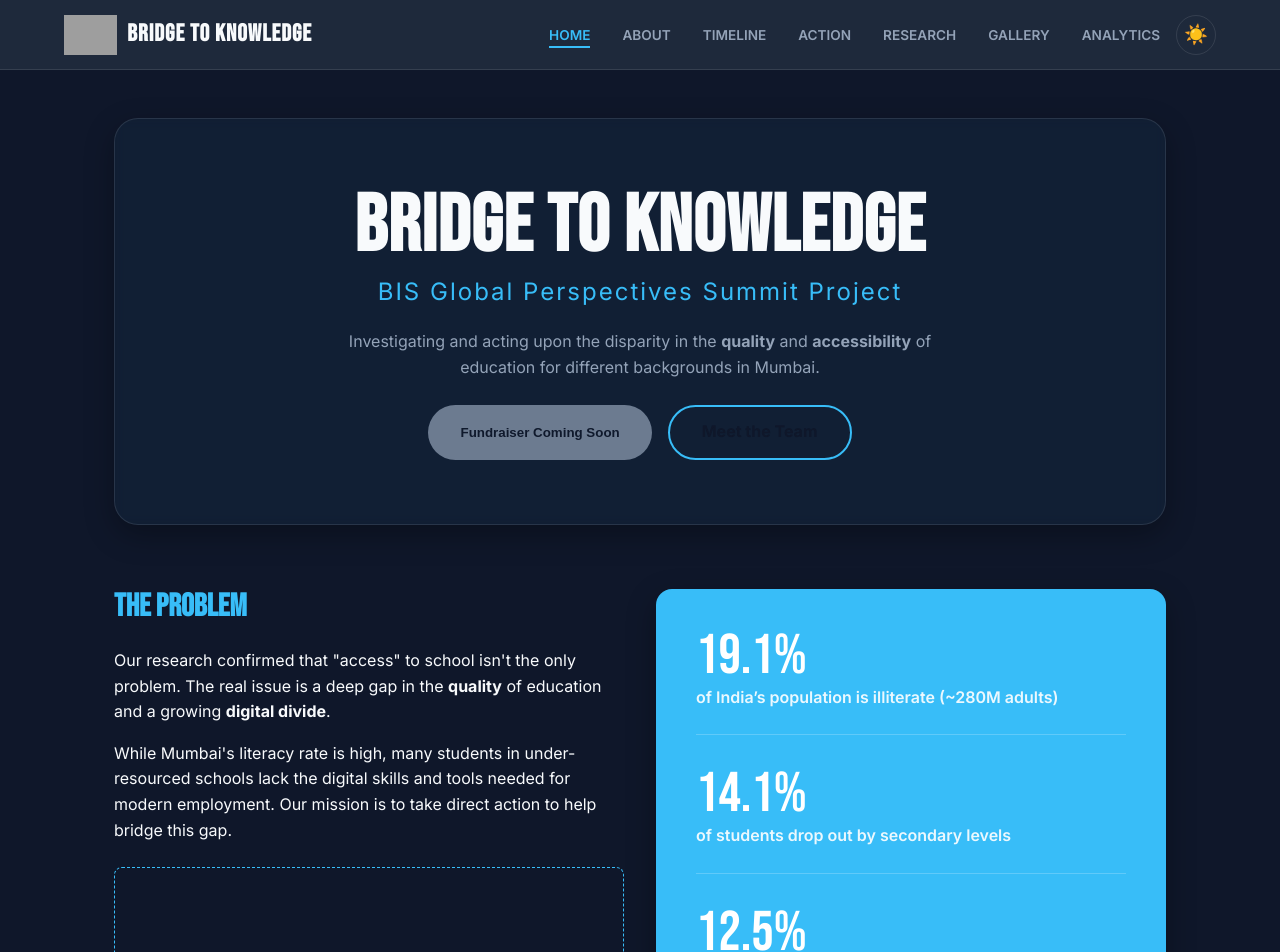
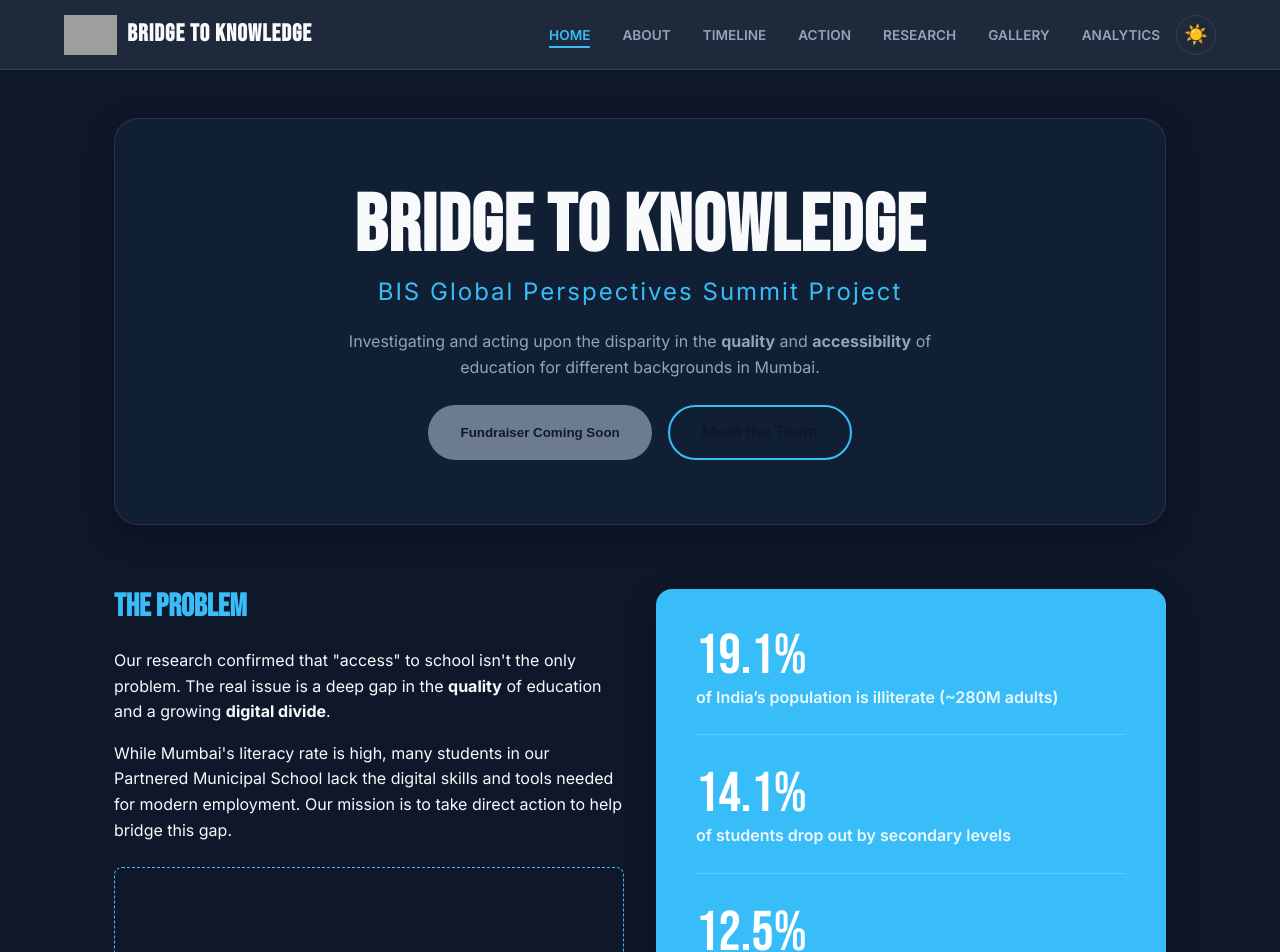
Before and after one commit to Ali-bis/BridgeToKnowledgetest, a React (Vite) app: page / in a window 1280 px wide. Shown: the top 952 px of the page. Built offline with nearby package versions, Linux system fonts and the light colour scheme; grey boxes are pictures that could not be loaded.

Commit message:
Update Home.jsx

```diff
--- a/src/pages/Home.jsx
+++ b/src/pages/Home.jsx
@@ -5,7 +5,6 @@ const Home = () => {
   return (
     <div className="container">
 
-      {/* 1. HERO BANNER */}
       <section className="hero-banner">
         <h1 style={{ fontSize: '5rem', marginBottom: '0.5rem' }}>BRIDGE TO KNOWLEDGE</h1>
         <h2 style={{ fontSize: '1.5rem', fontFamily: 'Inter', color: 'var(--primary)', fontWeight: '400', letterSpacing: '2px', border: 'none', margin: 0 }}>
@@ -15,7 +14,6 @@ const Home = () => {
           Investigating and acting upon the disparity in the <strong>quality</strong> and <strong>accessibility</strong> of education for different backgrounds in Mumbai.
         </p>
         <div style={{ display: 'flex', gap: '1rem', justifyContent: 'center', flexWrap: 'wrap' }}>
-          {/* UPDATED FUNDRAISER BUTTON */}
           <button className="btn btn-disabled" disabled>
             Fundraiser Coming Soon
           </button>
@@ -25,24 +23,20 @@ const Home = () => {
         </div>
       </section>
 
-      {/* 2. THE PROBLEM + STATS (Original Layout) */}
       <section className="stats-section-container">
-        {/* Left: Text Content */}
         <div className="stats-content-left">
           <h2 style={{fontSize: '2rem'}}>THE PROBLEM</h2>
           <p>
             Our research confirmed that "access" to school isn't the only problem. The real issue is a deep gap in the <strong>quality</strong> of education and a growing <strong>digital divide</strong>.
           </p>
           <p style={{ marginTop: '1rem' }}>
-            While Mumbai's literacy rate is high, many students in under-resourced schools lack the digital skills and tools needed for modern employment. Our mission is to take direct action to help bridge this gap.
+            While Mumbai's literacy rate is high, many students in our Partnered Municipal School lack the digital skills and tools needed for modern employment. Our mission is to take direct action to help bridge this gap.
           </p>
-          {/* Placeholder for an image */}
           <div style={{ width: '100%', height: '200px', background: 'var(--bg-body)', marginTop: '1.5rem', borderRadius: '8px', display: 'flex', alignItems: 'center', justifyContent: 'center', color: 'var(--primary)', border: '1px dashed var(--primary)' }}>
             [Photo: Students in Workshop]
           </div>
         </div>
 
-        {/* Right: The Stats Bar */}
         <div className="stats-bar-right">
           <div className="stat-item">
             <span className="stat-item-number">19.1%</span>
```
